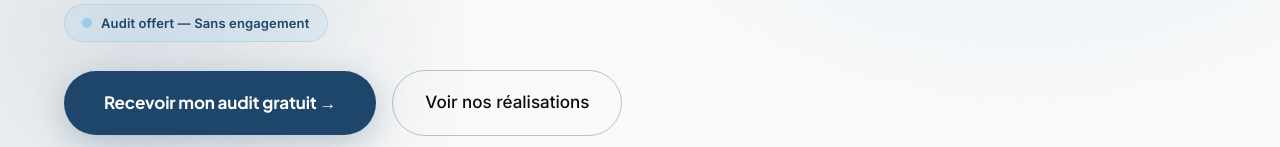
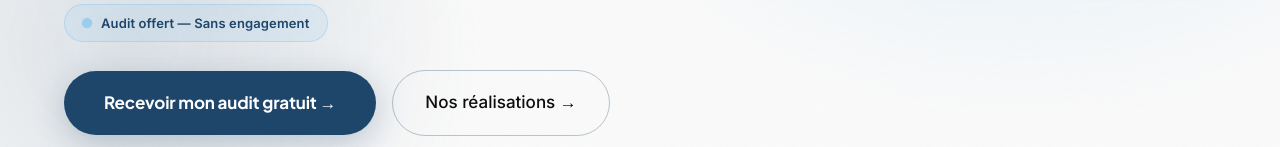
Before and after one commit to cadjee14-png/impulse-agency, a Next.js app: page / in a window 1280 px wide. Shown: the part 653-800 px from the top of the page. Built offline with nearby package versions, Linux system fonts and the light colour scheme.

Commit message:
fix: update hero secondary CTA text

```diff
--- a/src/components/sections/hero.tsx
+++ b/src/components/sections/hero.tsx
@@ -286,7 +286,7 @@ export function Hero() {
               el.style.background = 'transparent';
             }}
           >
-            Voir nos réalisations
+            Nos réalisations →
           </button>
         </div>
 
--- a/src/data/site.ts
+++ b/src/data/site.ts
@@ -3,7 +3,7 @@ export const siteConfig = {
   tagline: 'Transformez votre business en machine à clients',
   subtext: 'Impulse accompagne les marques ambitieuses avec des stratégies digitales qui génèrent de vrais résultats mesurables.',
   cta: 'Recevoir mon audit gratuit →',
-  ctaSecondary: 'Voir nos réalisations',
+  ctaSecondary: 'Nos réalisations →',
   phone: '+33 6 88 66 31 76',
   email: 'hello@impulse-agency.fr',
   instagram: 'https://instagram.com',
```
